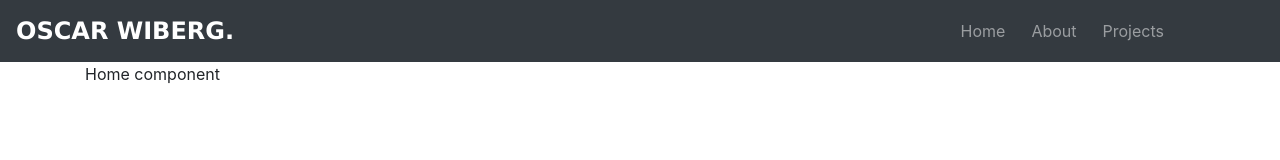
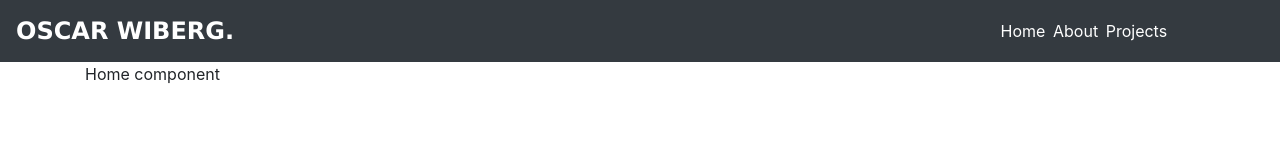
Before and after one commit to oscarwiberg/portfolio, a React (Create React App) app: page / in a window 1280 px wide. Shown: the top 160 px of the page. Built offline with nearby package versions, Linux system fonts and the light colour scheme.

Commit message:
Linking done

```diff
--- a/src/components/Navbar/Navbar.css
+++ b/src/components/Navbar/Navbar.css
@@ -11,4 +11,5 @@
 
 #nav-link {
   margin-right: 5%;
+  color: white;
 }
--- a/src/components/Navbar/Navbar.jsx
+++ b/src/components/Navbar/Navbar.jsx
@@ -1,24 +1,27 @@
 import React from 'react';
 import { Navbar, Nav } from 'react-bootstrap';
+import { Link } from 'react-router-dom';
 import './Navbar.css';
 
 const NavbarComponent = () => {
   return (
     <div>
       <Navbar bg="dark" variant="dark">
-        <Navbar.Brand href="#home" id="nav-logo">
+        <Navbar.Brand href="/" id="nav-logo">
           OSCAR WIBERG.
         </Navbar.Brand>
         <Nav id="nav-links">
-          <Nav.Link href="/" id="nav-link">
+          <Link id="nav-link" to="/">
             Home
-          </Nav.Link>
-          <Nav.Link href="/about" id="nav-link">
+          </Link>
+
+          <Link id="nav-link" to="/about">
             About
-          </Nav.Link>
-          <Nav.Link href="/projects" id="nav-link">
+          </Link>
+
+          <Link id="nav-link" to="/projects">
             Projects
-          </Nav.Link>
+          </Link>
         </Nav>
       </Navbar>
     </div>
```
